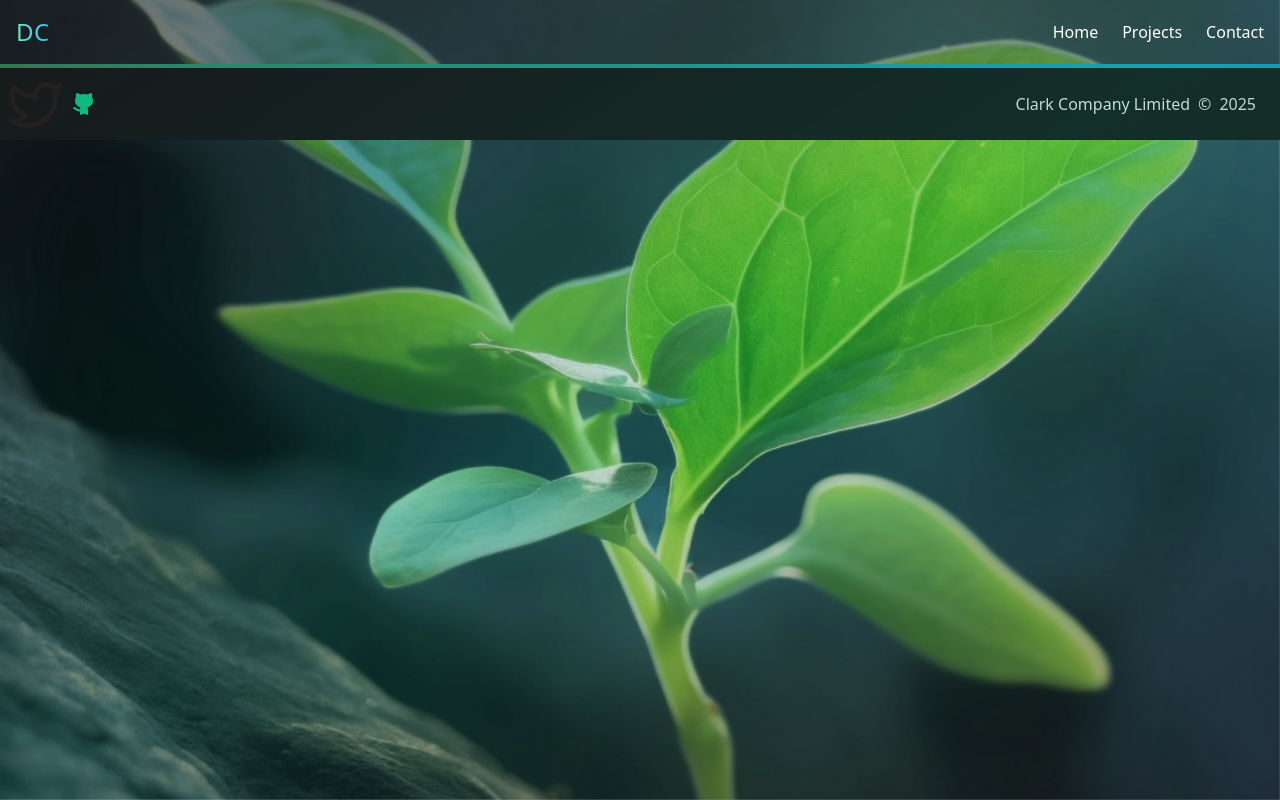
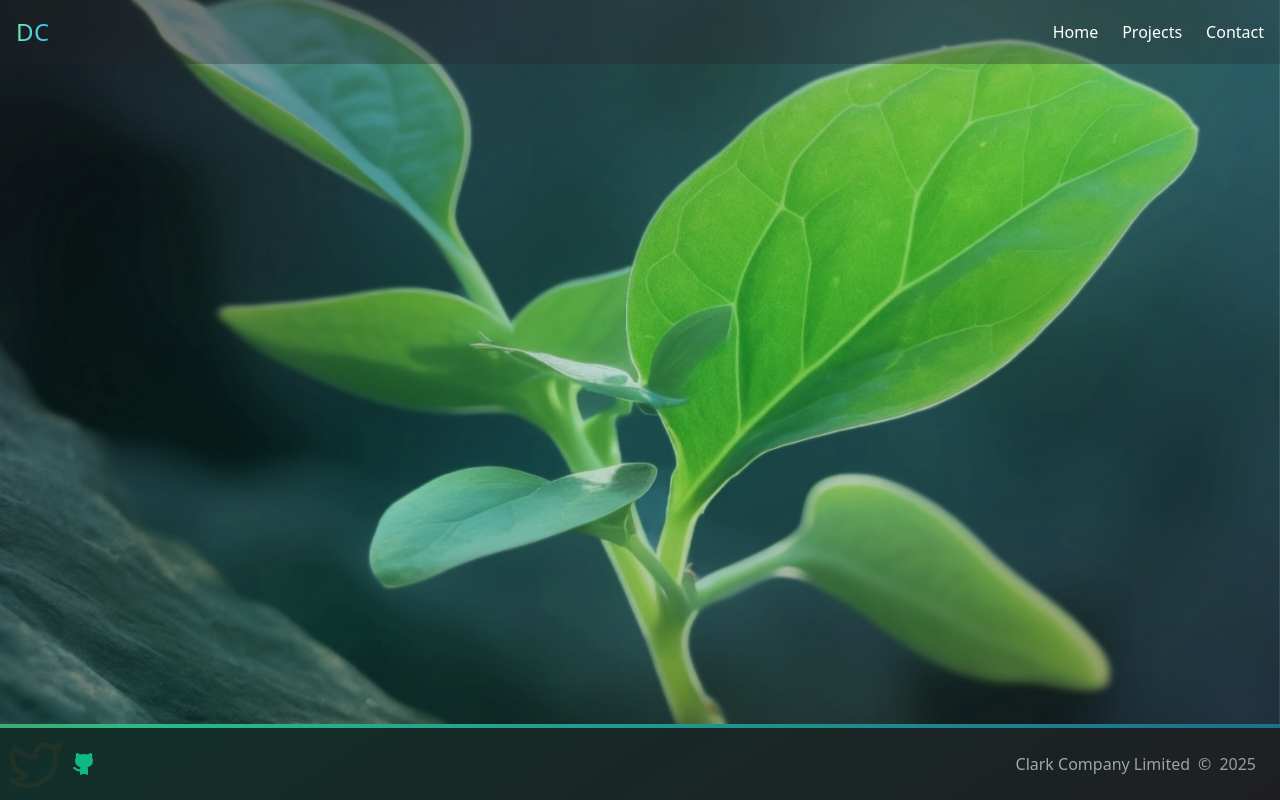
Before and after one commit to life423/drewclark.io-portfolio, a React (Vite) app in the folder app/: page / in a window 1280 px wide. Built offline with nearby package versions, Linux system fonts and the light colour scheme.

Commit message:
Refactored App.jsx for better readability and organization, added comments to sections, and ensured footer always stays at the bottom.

```diff
--- a/app/src/App.jsx
+++ b/app/src/App.jsx
@@ -1,27 +1,27 @@
+// FILE: app/src/App.jsx
 import React from 'react'
 import useNavigationState from './hooks/useNavigationState'
 import NavBar from './components/navbar/Navbar'
 import ProgressBar from './components/progress/ProgressBar'
 import useScrollPosition from './hooks/useScrollPosition'
 import Footer from './components/footer/Footer'
-
 import sprout from './assets/sprout-mobile.jpg'
 
 export default function App() {
     const { drawerOpen, openDrawer, closeDrawer } = useNavigationState()
-
     const scrollY = useScrollPosition()
     const overlayOpacity = scrollY === 0 ? 'opacity-80' : 'opacity-60'
 
     return (
-        <div className='relative min-h-screen overflow-x-hidden'>
-            {}
+        // Root container: flex column with min-h-screen ensures full viewport height
+        <div className='relative min-h-screen flex flex-col overflow-x-hidden'>
+            {/* Background Image */}
             <div
                 className='fixed inset-0 -z-10 bg-cover bg-no-repeat bg-center'
                 style={{ backgroundImage: `url(${sprout})` }}
             />
 
-            {}
+            {/* Overlay */}
             <div
                 className={`
           pointer-events-none
@@ -36,26 +36,28 @@ export default function App() {
         `}
             />
 
-            {}
+            {/* Navigation Bar */}
             <NavBar
                 drawerOpen={drawerOpen}
                 setDrawerOpen={openDrawer}
                 closeDrawer={closeDrawer}
             />
+
+            {/* Optionally, the progress bar */}
             {!drawerOpen && <ProgressBar />}
 
-            {}
-            <div
+            {/* Main content area: flex-grow ensures this section fills available vertical space */}
+            <main
                 id='content'
-                className={`
-                    transition-transform duration-300
-                    ${drawerOpen ? 'translate-x-[70%]' : ''}
-                `}
+                className={`flex-grow transition-transform duration-300 ${
+                    drawerOpen ? 'translate-x-[70%]' : ''
+                }`}
             >
+                {/* Insert your page content here */}
+            </main>
 
-
+            {/* Footer always at the bottom */}
             <Footer />
-            </div>
         </div>
     )
 }
```
Lines whose indentation alone changed are shown as unchanged.
